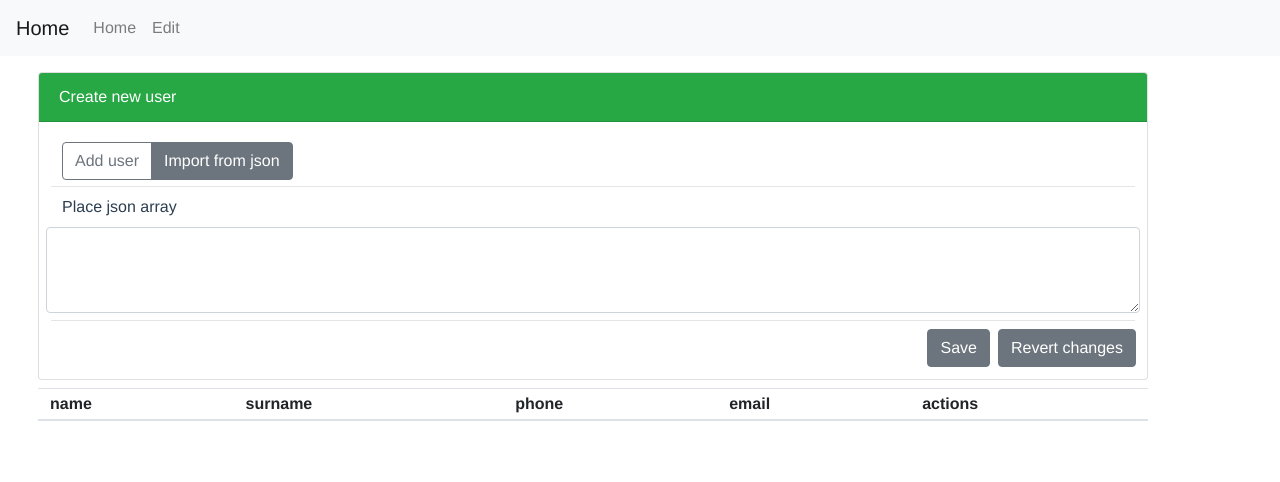
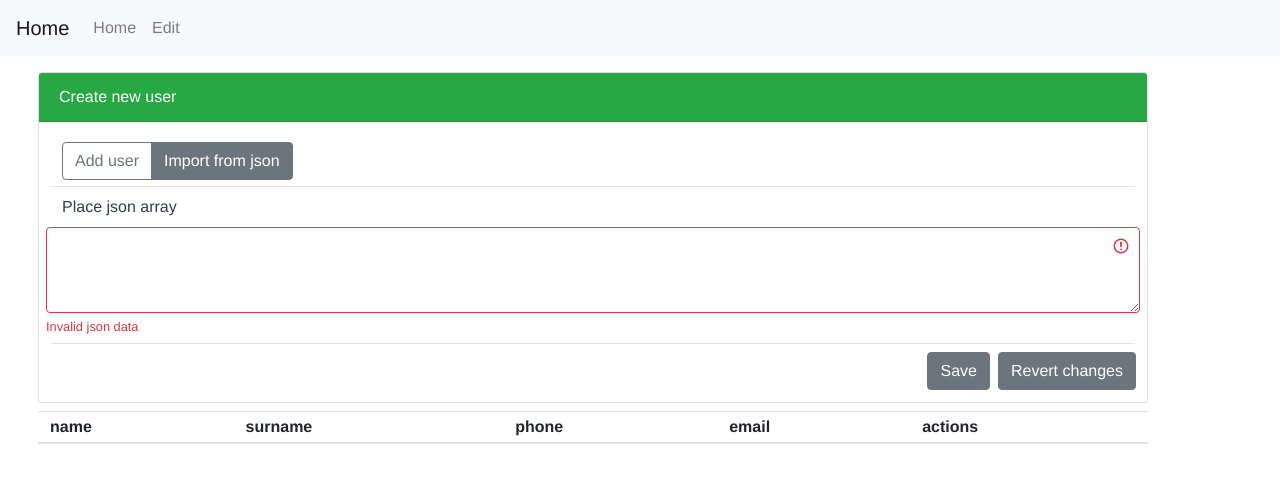
Before and after one commit to Yakhnitsa/vue-js-crud-app, a Vue app: page /edit-user in a window 1280 px wide. Both pictures are taken after a click on the label "Import from json". Shown: the top 482 px of the page. Built offline with nearby package versions, Linux system fonts and the light colour scheme.

Commit message:
add json import function

```diff
--- a/src/components/UserEditForm.vue
+++ b/src/components/UserEditForm.vue
@@ -4,36 +4,45 @@
             {{userEditMode ? "Edit user": "Create new user"}}
         </div>
         <div class="card-body">
-            <form>
+            <form @submit="saveUser">
                 <div class="form-row mt-2">
                     <div class="btn-group btn-group-toggle">
                         <label class="btn btn-outline-secondary"
-                               :class="{'active': !importFromJson}">
-                            <input type="radio" v-model="importFromJson">
+                               :class="{'active': !jsonMode}">
+                            <input type="radio" v-bind:value="false" v-model="jsonMode">
                             Add user
                         </label>
                         <label class="btn btn-outline-secondary"
                                data-toggle="tooltip" data-placement="bottom"
                                :title="userEditMode ? 'Import from json is unavailable on edit mode':'import data from JSON'"
-                               :class="{'active': importFromJson, 'disabled': userEditMode }">
-                            <input :disabled="userEditMode" type="radio" value="asc" v-model="importFromJson" >
+                               :class="{'active': jsonMode, 'disabled': userEditMode }">
+                            <input :disabled="userEditMode" type="radio" v-bind:value="true" v-model="jsonMode">
                             Import from json
                         </label>
                     </div>
                 </div>
                 <hr/>
-                <div v-if="!importFromJson">
+                <div v-if="!jsonMode">
                     <div class="form-row mt-2">
                         <div class="col-lg-5 col-md-6">
                             <label for="nameInput">User name</label>
-                            <input type="text" v-model="formData.name" class="form-control" id="nameInput" placeholder="name">
+                            <input type="text" v-model="formData.name"
+                                   class="form-control" id="nameInput" placeholder="name" required>
+                            <!--<div class="valid-feedback">-->
+                                <!--name is ok!-->
+                            <!--</div>-->
+                            <!--<div class="invalid-feedback">-->
+                                <!--Please choose a username.-->
+                            <!--</div>-->
 
                         </div>
                         <div class="col-lg-5  col-md-6">
                             <label for="surnameInput" class="text-left">User surname</label>
-                            <input type="text" v-model="formData.surname" class="form-control" id="surnameInput" placeholder="surname">
-                            <div class="valid-feedback">
-                            </div>
+                            <input type="text" v-model="formData.surname"
+                                   class="form-control" id="surnameInput" placeholder="surname" required>
+                            <!--<div class="valid-feedback">-->
+                                <!--surname is ok!-->
+                            <!--</div>-->
                         </div>
                     </div>
 
@@ -44,10 +53,8 @@
                                 <div class="input-group-prepend">
                                     <span class="input-group-text" id="emailInputPrepend">@</span>
                                 </div>
-                                <input type="email" v-model="formData.email" class="form-control" id="userEmailInput" placeholder="email" aria-describedby="emailInputPrepend">
-                                <div class="invalid-feedback">
-                                    Please choose a username.
-                                </div>
+                                <input type="email" v-model="formData.email" class="form-control" id="userEmailInput"
+                                       placeholder="email" aria-describedby="emailInputPrepend">
                             </div>
                         </div>
                         <div class="col-lg-4 col-md-6">
@@ -55,9 +62,6 @@
                             <div class="input-group">
                                 <input type="text" v-model="formData.phone" class="form-control" id="phoneInput" placeholder="(XXX) XXX-XX-XX"
                                        aria-describedby="phoneInputPrepend">
-                                <div class="invalid-feedback">
-                                    Please choose a username.
-                                </div>
                             </div>
                         </div>
                     </div>
@@ -65,7 +69,15 @@
                 <div v-else>
                     <div class="form-row mt-2">
                         <label for="jsonTextArea">Place json array</label>
-                        <textarea v-model="jsonData" class="form-control" id="jsonTextArea" rows="3"></textarea>
+                        <textarea v-model.lazy="jsonData"
+                                  :class="{'is-invalid' : !jsonIsValid, 'is-valid': jsonIsValid}"
+                                  class="form-control" id="jsonTextArea" rows="3"></textarea>
+                        <div class="invalid-feedback">
+                            Invalid json data
+                        </div>
+                        <div class="valid-feedback">
+                            JSON data is ok, found {{usersFromJson.length}} records
+                        </div>
                     </div>
                 </div>
                 <hr/>
@@ -74,7 +86,7 @@
                     <button type="button" class="btn btn-secondary mx-1"
                             v-if="userEditMode"
                             @click="addNewUser">New user</button>
-                    <button type="button" class="btn btn-secondary mx-1" @click="saveUser">Save</button>
+                    <button type="submit" class="btn btn-secondary mx-1">Save</button>
                     <button type="button" class="btn btn-secondary mx-1" @click="clearFields">Revert changes</button>
                 </div>
 
@@ -98,30 +110,57 @@
                     email:null,
                     phone:null,
                 },
-                importFromJson: false,
+                jsonMode: false,
                 jsonData:''
             }
         },
         computed:{
             userEditMode(){
                 return this.formData.id !== null;
+            },
+            usersFromJson(){
+                let users = [];
+                try{
+                    users = JSON.parse(this.jsonData);
+                }catch(e){
+                    return [];
+                }
+                users.forEach(user =>{
+                    if(!this.checkUser(user)) return [];
+                });
+                return users;
+            },
+            jsonIsValid(){
+                return this.usersFromJson.length > 0;
             }
         },
         methods:{
-
             saveUser(){
-                this.$emit('save-user', Object.assign({},this.formData));
-                if(!this.userEditMode){
-                    this.clearFields();
+                if(this.jsonMode && this.jsonIsValid){
+                    this.usersFromJson.forEach(user =>
+                        this.$emit('save-user',user)
+                    )
+                }
+                else{
+                    this.$emit('save-user', Object.assign({},this.formData));
+                    if(!this.userEditMode){
+                        this.clearFields();
+                    }
                 }
             },
+            checkUser(user){
+                if(!user.hasOwnProperty('name') || user.name.length < 1) return false;
+                if(!user.hasOwnProperty('surname') || user.surname.length < 1) return false;
+                if(!user.hasOwnProperty('email')) return false;
+                return user.hasOwnProperty('phone');
+            },
             addNewUser(){
+
                 this.$emit('new-user');
                 for(const[key,value] of Object.entries(this.formData)){
                     this.formData[key] = null;
                 }
             },
-
 
             clearFields(){
                 if(this.userEditMode){
@@ -131,6 +170,7 @@
                     for(const[key,value] of Object.entries(this.formData)){
                         this.formData[key] = null;
                     }
+                    this.jsonData = ''
                 }
 
             },
--- a/src/store/index.js
+++ b/src/store/index.js
@@ -25,7 +25,7 @@ export default new Vuex.Store({
     },
     mutations: {
         addUserMutation(state,user){
-            user.id = user.id === null? getUserId(): user.id;
+            user.id = user.id ? getUserId(): user.id;
             const index = state.users.findIndex(item => item.id === user.id);
             if(index === -1){
                 state.users.push(user);
```
